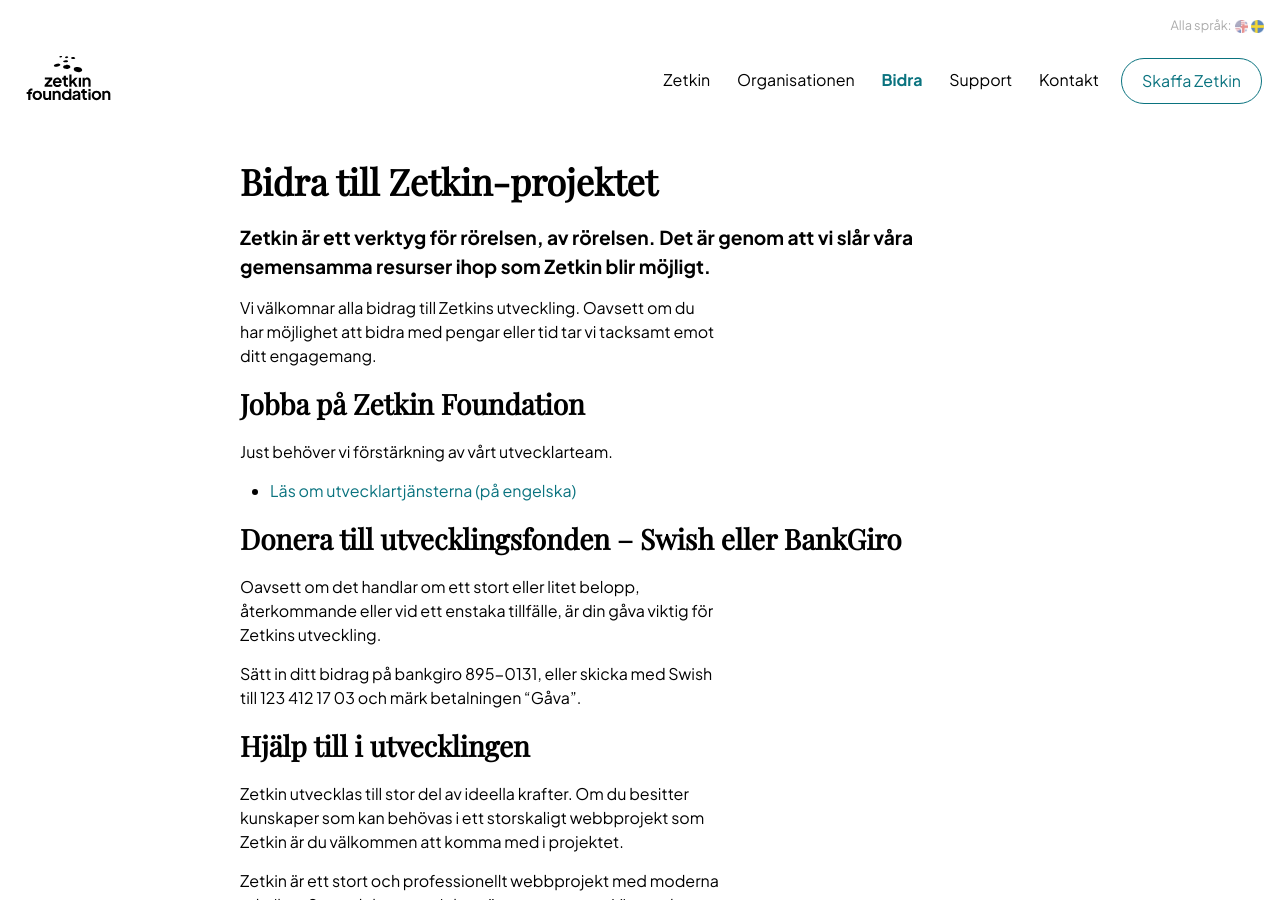
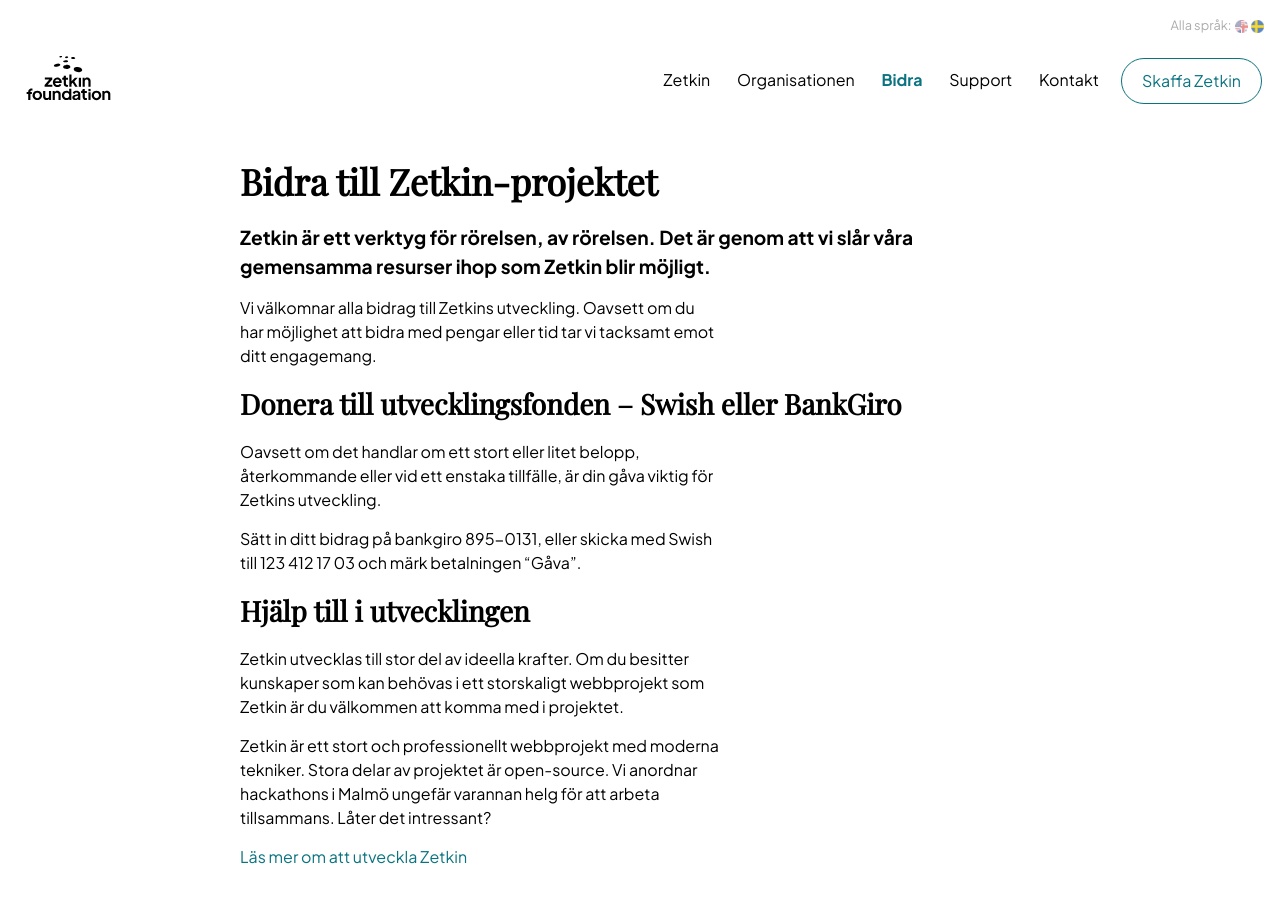
Before and after one commit to zetkin/zetkin.org, a Jekyll site: the page built from sv/bidra/index.md, in a window 1280 px wide and 900 px high. Built offline with Jekyll 4.4.1, drawn with Linux system fonts in a browser that asks for light colours.

Commit message:
Remove text about needing devs from swedish contributors page.
Removed section about job opportunities at Zetkin Foundation.

```diff
--- a/sv/bidra/index.md
+++ b/sv/bidra/index.md
@@ -13,11 +13,6 @@
 
 Vi välkomnar alla bidrag till Zetkins utveckling. Oavsett om du har möjlighet
 att bidra med pengar eller tid tar vi tacksamt emot ditt engagemang.
-
-## Jobba på Zetkin Foundation
-Just behöver vi förstärkning av vårt utvecklarteam.
-
-* [Läs om utvecklartjänsterna (på engelska)](/en/contribute/jobs)
 
 ## Donera till utvecklingsfonden – Swish eller BankGiro
 Oavsett om det handlar om ett stort eller litet belopp, återkommande eller vid
```
